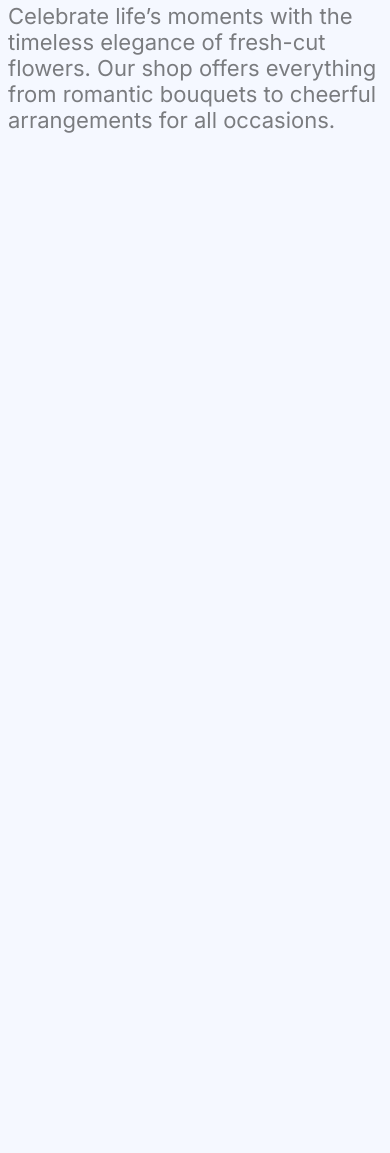
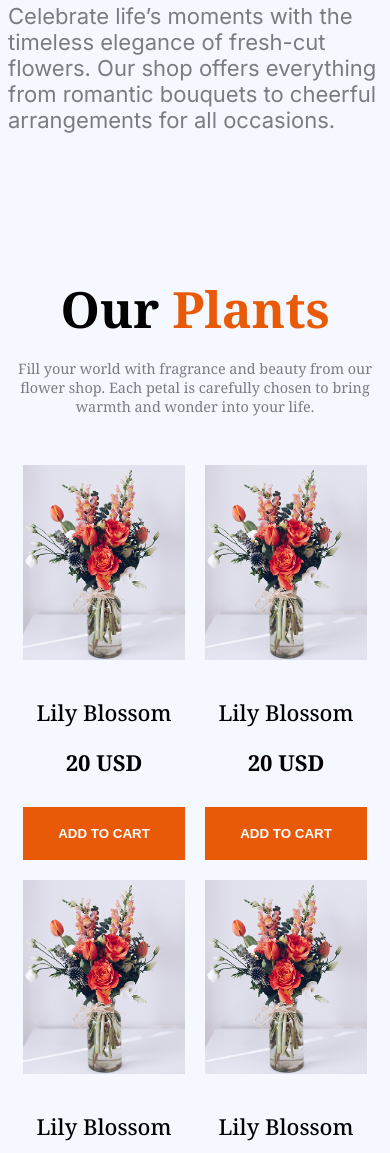
Before and after one commit to rahmanefti/responsive-flowershop-demo, a plain HTML site: page index.html in a window 390 px wide. Shown: the part 847-2000 px from the top of the page. Before the commit the page ends 1010 px from the top, so only its background shows below. Drawn offline with Linux system fonts and the light colour scheme.

Commit message:
added Plants and style, and responsiveness

```diff
--- a/index.html
+++ b/index.html
@@ -37,5 +37,66 @@
          </div>
       </section>
    </header>
+   <main>
+      <!-- Our Plants Section Starts -->
+      <section class="our-plants">
+         <div class="our-plants-content">
+            <h2 class="our-plants-content-title">
+               Our <span class="orange-text">Plants</span>
+            </h2>
+            <p class="our-plants-content-description">Fill your world with fragrance and beauty from our flower shop. Each petal is carefully chosen to bring warmth and wonder into your life.</p>
+         </div>
+         <div class="our-plants-card-container">
+            <div class="our-plants-card">
+               <img src="images/sample-flower-image.png" alt="" class="our-plants-card-img">
+               <h3 class="our-plants-card-title">Lily Blossom</h3>
+               <h4 class="our-plants-card-subtitle">20 USD</h4>
+               <button class="our-plants-card-btn">ADD TO CART</button>
+            </div>
+            <div class="our-plants-card">
+               <img src="images/sample-flower-image.png" alt="" class="our-plants-card-img">
+               <h3 class="our-plants-card-title">Lily Blossom</h3>
+               <h4 class="our-plants-card-subtitle">20 USD</h4>
+               <button class="our-plants-card-btn">ADD TO CART</button>
+            </div>
+            <div class="our-plants-card">
+               <img src="images/sample-flower-image.png" alt="" class="our-plants-card-img">
+               <h3 class="our-plants-card-title">Lily Blossom</h3>
+               <h4 class="our-plants-card-subtitle">20 USD</h4>
+               <button class="our-plants-card-btn">ADD TO CART</button>
+            </div>
+            <div class="our-plants-card">
+               <img src="images/sample-flower-image.png" alt="" class="our-plants-card-img">
+               <h3 class="our-plants-card-title">Lily Blossom</h3>
+               <h4 class="our-plants-card-subtitle">20 USD</h4>
+               <button class="our-plants-card-btn">ADD TO CART</button>
+            </div>
+            <div class="our-plants-card">
+               <img src="images/sample-flower-image.png" alt="" class="our-plants-card-img">
+               <h3 class="our-plants-card-title">Lily Blossom</h3>
+               <h4 class="our-plants-card-subtitle">20 USD</h4>
+               <button class="our-plants-card-btn">ADD TO CART</button>
+            </div>
+            <div class="our-plants-card">
+               <img src="images/sample-flower-image.png" alt="" class="our-plants-card-img">
+               <h3 class="our-plants-card-title">Lily Blossom</h3>
+               <h4 class="our-plants-card-subtitle">20 USD</h4>
+               <button class="our-plants-card-btn">ADD TO CART</button>
+            </div>
+            <div class="our-plants-card">
+               <img src="images/sample-flower-image.png" alt="" class="our-plants-card-img">
+               <h3 class="our-plants-card-title">Lily Blossom</h3>
+               <h4 class="our-plants-card-subtitle">20 USD</h4>
+               <button class="our-plants-card-btn">ADD TO CART</button>
+            </div>
+            <div class="our-plants-card">
+               <img src="images/sample-flower-image.png" alt="" class="our-plants-card-img">
+               <h3 class="our-plants-card-title">Lily Blossom</h3>
+               <h4 class="our-plants-card-subtitle">20 USD</h4>
+               <button class="our-plants-card-btn">ADD TO CART</button>
+            </div>
+         </div>
+      </section>
+   </main>
 </body>
 </html>
--- a/styles/navbar.css
+++ b/styles/navbar.css
@@ -86,6 +86,58 @@ body{
 }
 
 
+/* main section */
+/* Our Plants Section style */
+.our-plants{
+   max-width: 1140px;
+   margin: 120px auto;
+}
+.our-plants-content-title{
+   font-size: 3.125rem;
+   font-weight: 700;
+   text-align: center;
+   margin-top: 0px;
+   margin-bottom: 16px;
+}
+.our-plants-content-description{
+   font-size: 1.375rem;
+   color: rgba(0, 0, 0, 0.50);
+   text-align: center;
+   margin-top: 16px;
+   margin-bottom: 49px;
+}
+
+.our-plants-card-container{
+   display: grid;
+   grid-template-columns: repeat(4, 1fr);
+   gap: 20px;
+}
+.our-plants-card-img{
+   margin-top: 0px;
+}
+.our-plants-card-title{
+   font-size: 1.375rem;
+   font-weight: 500;
+   margin-top: 30px;
+   margin-bottom: 20px;
+   text-align: center;
+}
+.our-plants-card-subtitle{
+   font-size: 1.375rem;
+   font-weight: 700;
+   margin-top: 20px;
+   margin-bottom: 30px;
+   text-align: center;
+}
+.our-plants-card-btn{
+   color: white;
+   background-color: #E95A08;
+   font-weight: 600;
+   padding: 19px 80px;
+   border: none;
+   width: 100%;
+}
+
 
 /* responsive design for mobile device */
 @media screen and (max-width: 576px) {
@@ -106,4 +158,24 @@ body{
    .banner{
       flex-direction: column-reverse;
    }
+
+   .our-plants-card-container{
+      max-width: calc(100% - 30px);
+      grid-template-columns: repeat(2, 1fr);
+      gap: 20px;
+      margin: 28px auto 41.5px auto;
+   }
+   .our-plants-card{
+      width: 100%;
+   }
+   .our-plants-card-img{
+      width:100%;
+      height: 196.5px;
+   }
+   .our-plants-card-btn{
+      padding: 19px 30.5px;
+   }
+   .our-plants-content-description{
+      font-size: 0.9rem;
+   }
 }
```
